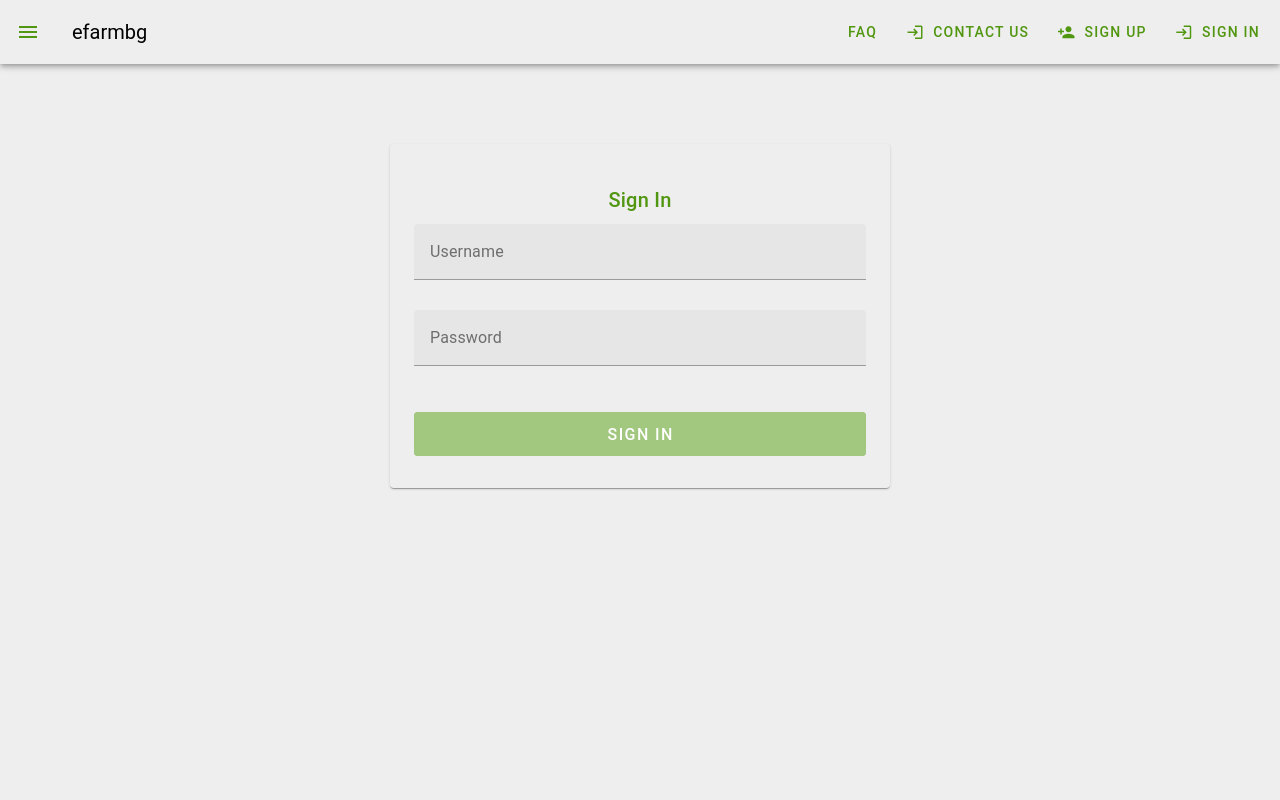
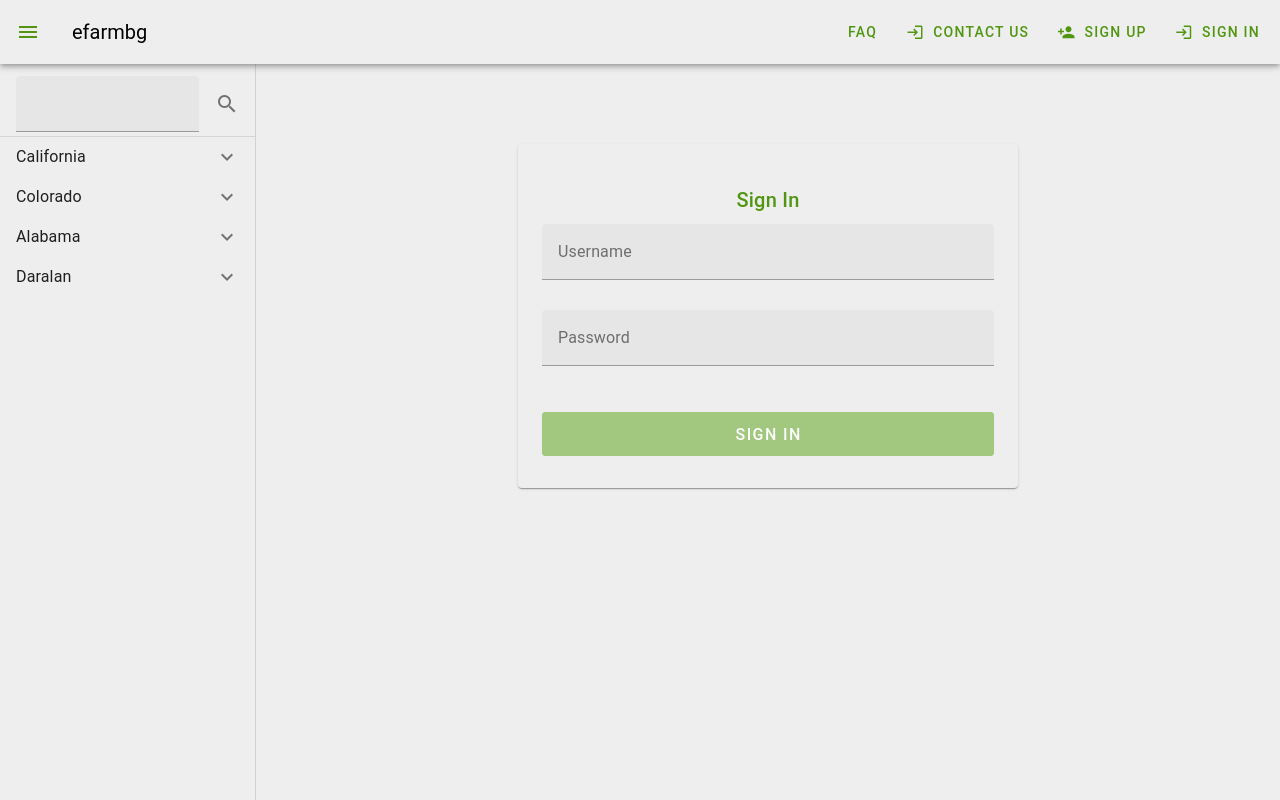
Before and after one commit to NikolayStanev/efarm, a Vue app: page /signin in a window 1280 px wide. Built offline with nearby package versions, Linux system fonts and the light colour scheme.

Commit message:
secondary drawer finished

```diff
--- a/src/App.vue
+++ b/src/App.vue
@@ -42,18 +42,28 @@
           </template>
 
         </v-app-bar>
-        <v-navigation-drawer v-if="isLoggedIn" v-model="drawer">
-          <v-list>
-            <v-list-item title="Navigation drawer"></v-list-item>
+        <v-navigation-drawer
+            v-if="isLoggedIn"
+            v-model="drawer"
+            expand-on-hover
+            rail
+            width="15%"
+            permanent>
+
+          <v-list
+              nav
+              density="comfortable"
+              v-model:selected="currentMenu">
+            <v-list-item v-for="current in menus" :title="current.name" :prepend-icon="current.icon" :key="current.name" color="secondary" :value="current.value">
+            </v-list-item>
           </v-list>
+
         </v-navigation-drawer>
-
+        <secondary-nav-drawer :current-menu="currentMenu"></secondary-nav-drawer>
         <v-main style="min-height: 300px;">
           <router-view></router-view>
         </v-main>
       </v-layout>
-
-
   </v-app>
 
 
@@ -61,11 +71,10 @@
 </template>
 
 <script>
-
+import SecondaryNavDrawer from "@/components/SecondaryNavDrawer";
 export default {
   name: 'App',
-  components: {
-  },
+  components: {SecondaryNavDrawer},
   computed: {
     // a computed getter
     isLoggedIn() {
@@ -75,6 +84,24 @@ export default {
   },
   data:() => ({
     drawer: true,
+    currentMenu: ["Map"],
+    additionalMenu: false,
+    searchInput: "",
+    regionSelected:[],
+    fieldSelect:[],
+    regions:["California", "Colorado", "Alabama", "Daralan"],
+    fields:["Field 1", "Field 2", "Field 3"],
+    regionsShow:[],
+
+    menus: [
+      {name: 'Map', icon: 'mdi-map', value: 'Map', options:[
+          {name: 'Fields', icon:'mdi-backup-table', value: "Fields"}
+        ]},
+      {name: 'Production', icon: 'mdi-leaf', value: 'Production'},
+      {name: 'Contracts', icon: 'mdi-file', value: 'Contracts'}
+    ]
+
+
   }),
 
   watch: {
@@ -87,7 +114,7 @@ export default {
       this.$router.push({name:'HomePage'})
       this.$store.state.isLoggedIn = false
     }
-  }
+  },
 }
 </script>
 
--- /dev/null
+++ b/src/components/SecondaryNavDrawer.vue
@@ -0,0 +1,111 @@
+<template>
+  <v-navigation-drawer
+      v-if="currentMenu[0] === 'Map'"
+      permanent>
+    <v-list density="compact"
+            v-model:selected="fieldSelect"
+            v-model:opened="regionSelected">
+      <v-list-item >
+        <v-text-field
+            v-model="searchInput"
+            color="secondary"
+            append-icon="mdi-magnify"
+            label="Search"
+            single-line
+            hide-details>
+
+        </v-text-field>
+
+      </v-list-item>
+      <v-divider></v-divider>
+
+      <v-list-group v-for="(region,i) in regionsShow"
+                    :key="i"
+                    color="secondary"
+                    :value="region.name">
+
+        <template v-slot:activator="{ props }">
+
+          <v-list-item
+              v-bind="props"
+              :title="region.name"
+          ></v-list-item>
+
+        </template>
+
+        <v-list-item
+            v-for="(field,n) in region.fields"
+            :key="n"
+            :title="field"
+            :value="field"
+            color="secondary">
+        </v-list-item>
+
+      </v-list-group>
+
+    </v-list>
+  </v-navigation-drawer>
+</template>
+
+<script>
+export default {
+  name: "SecondaryNavDrawer",
+
+  props: {
+    currentMenu: Array,
+  },
+
+  data: () => ({
+    additionalMenu: false,
+    searchInput: "",
+    regionSelected:[],
+    fieldSelect:[],
+    regions:[{name:"California", fields:["Field 1", "Field 2" , "Field 3"]},
+      {name:"Colorado", fields: ["Field 4", "Field 5" , "Field 6"]},
+      {name:"Alabama", fields:["Field 7", "Field 8" , "Field 9"]},
+      {name:"Daralan",fields:[]}],
+    fields:[],
+    regionsShow:[],
+
+  }),
+
+  watch: {
+    searchInput(value){
+      if(value !== "") {
+        this.regionsShow = [];
+        this.regions.forEach(element => this.search(element, value))
+      }else {
+        this.regionsShow = this.regions
+      }
+    },
+  },
+  methods: {
+    search(element, searchValue) {
+
+      if(element.name.toString().toLowerCase().includes(searchValue.toString().toLowerCase())){
+        this.regionsShow.push(element);
+        this.regionsShow.sort(this.compareFn)
+      }
+    },
+    compareFn(a,b) {
+      if(a.name.toString().toLowerCase().indexOf(this.searchInput) < b.name.toString().indexOf(this.searchInput)){
+        return -1;
+      }
+      if (a.name.toString().indexOf(this.searchInput) > b.name.toString().indexOf(this.searchInput)){
+        return 1;
+      }
+      return 0;
+
+    },
+  },
+
+  mounted() {
+    this.regionsShow = this.regions
+  }
+
+}
+</script>
+
+<style scoped>
+
+</style>
--- a/src/plugins/Router.js
+++ b/src/plugins/Router.js
@@ -1,7 +1,7 @@
 import { createRouter, createWebHistory } from 'vue-router'
 import HomePage from '@/views/HomePage'
 import SignIn from "@/views/SignIn";
-import MainView from "@/views/MainView";
+import MapView from "@/views/MapView";
 
 
 const routes = [
@@ -17,9 +17,9 @@ const routes = [
         component: SignIn
     },
     {
-        path: '/main-view',
-        name: 'MainView',
-        component: MainView
+        path: '/map',
+        name: 'Map',
+        component: MapView
     },
     {
         // path: '/about',
--- a/src/views/MainView.vue
+++ b/src/views/MapView.vue
@@ -8,7 +8,7 @@
 import mapLoader from "@/plugins/GoogleMap";
 
 export default {
-  name: "MainView",
+  name: "MapView",
 
   data() {
     return {
@@ -102,7 +102,7 @@ export default {
 
 <style scoped>
 #map {
-  height: 400px;
+  height: 80vh;
 }
 
 
--- a/src/views/SignIn.vue
+++ b/src/views/SignIn.vue
@@ -74,7 +74,7 @@ export default {
 
       setTimeout(() => (this.loading = false), 2000)
 
-      this.$router.push({name:'MainView'})
+      this.$router.push({name:'Map'})
       this.$store.state.isLoggedIn = true;
     },
     required (v) {
```
Also changed, not shown: 1 other file (tests, documents, lock files or other folders).
